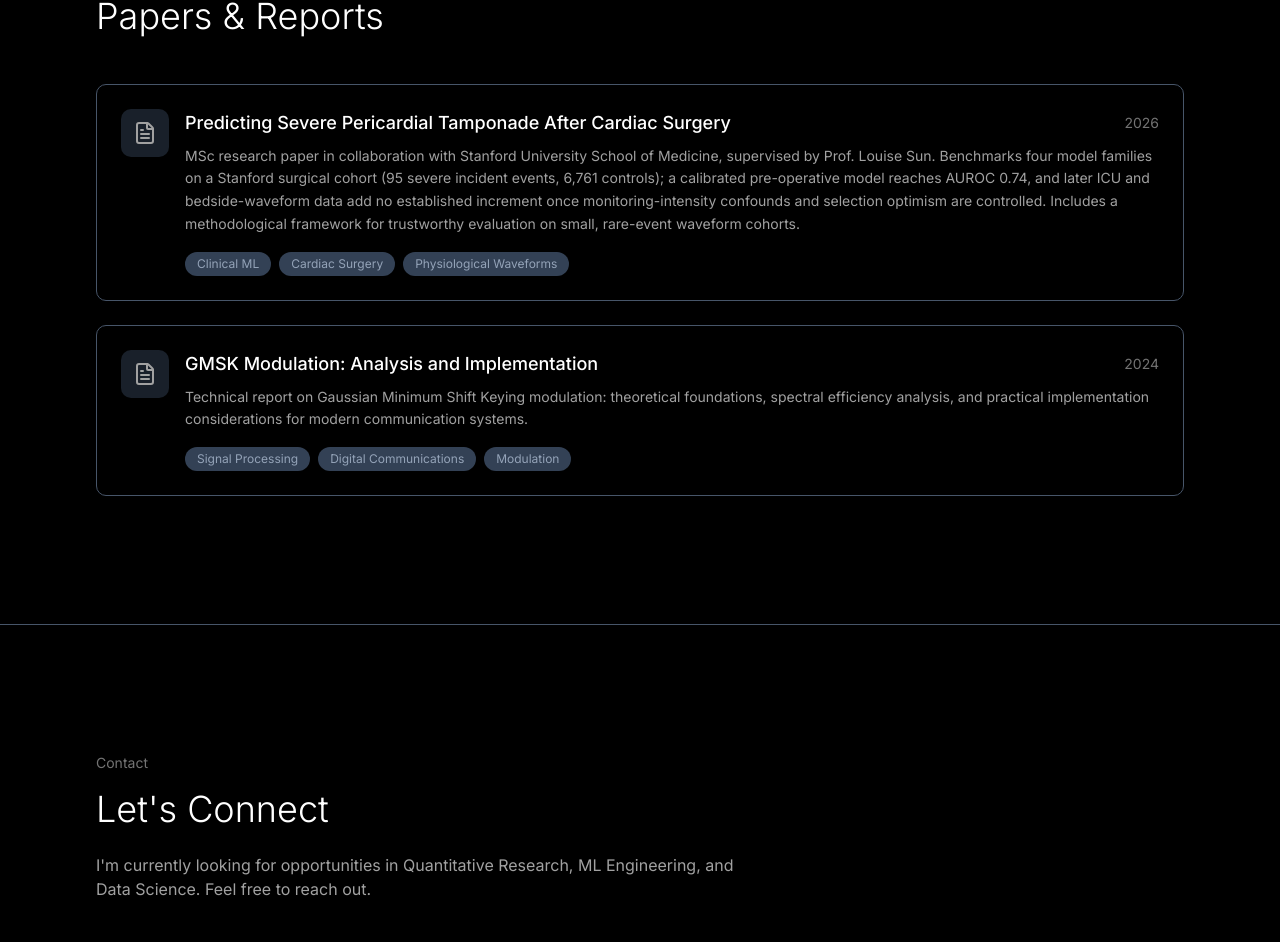
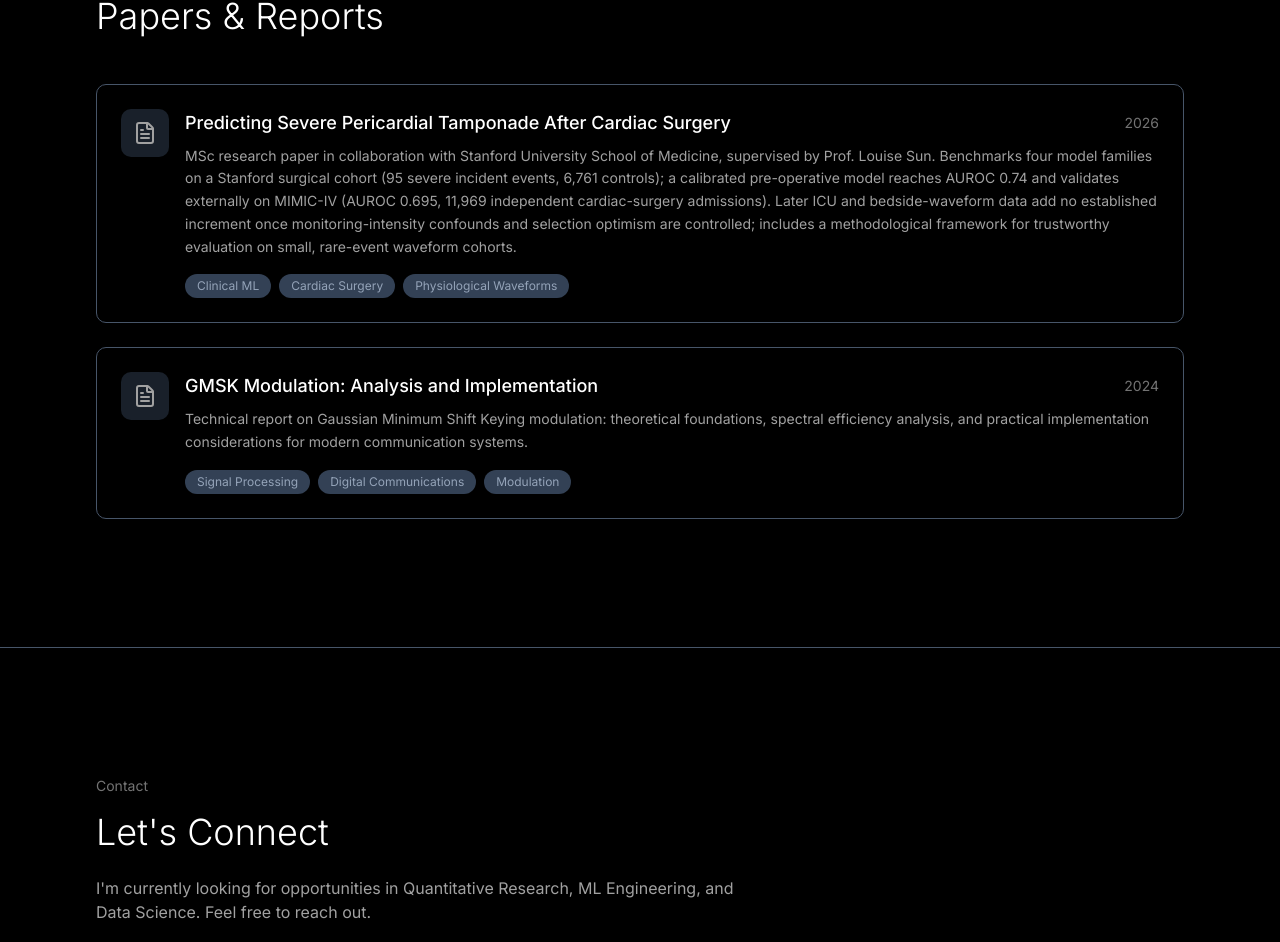
Before and after one commit to IliassSjm/portfolio, a Next.js app: page / in a window 1280 px wide. Shown: the part 4233-5175 px from the top of the page. Built offline with nearby package versions, Linux system fonts and the light colour scheme.

Commit message:
feat: updated tamponade paper with MIMIC-IV external validation

```diff
--- a/src/components/sections/papers.tsx
+++ b/src/components/sections/papers.tsx
@@ -6,7 +6,7 @@ import { FileText, ExternalLink } from 'lucide-react'
 const papers = [
     {
         title: 'Predicting Severe Pericardial Tamponade After Cardiac Surgery',
-        description: 'MSc research paper in collaboration with Stanford University School of Medicine, supervised by Prof. Louise Sun. Benchmarks four model families on a Stanford surgical cohort (95 severe incident events, 6,761 controls); a calibrated pre-operative model reaches AUROC 0.74, and later ICU and bedside-waveform data add no established increment once monitoring-intensity confounds and selection optimism are controlled. Includes a methodological framework for trustworthy evaluation on small, rare-event waveform cohorts.',
+        description: 'MSc research paper in collaboration with Stanford University School of Medicine, supervised by Prof. Louise Sun. Benchmarks four model families on a Stanford surgical cohort (95 severe incident events, 6,761 controls); a calibrated pre-operative model reaches AUROC 0.74 and validates externally on MIMIC-IV (AUROC 0.695, 11,969 independent cardiac-surgery admissions). Later ICU and bedside-waveform data add no established increment once monitoring-intensity confounds and selection optimism are controlled; includes a methodological framework for trustworthy evaluation on small, rare-event waveform cohorts.',
         file: '/ResearchPaper2026_I_SIJELMASSI_PredictingSevereTamponade.pdf',
         year: '2026',
         tags: ['Clinical ML', 'Cardiac Surgery', 'Physiological Waveforms'],
```
Also changed, not shown: 1 other file (tests, documents, lock files or other folders).
